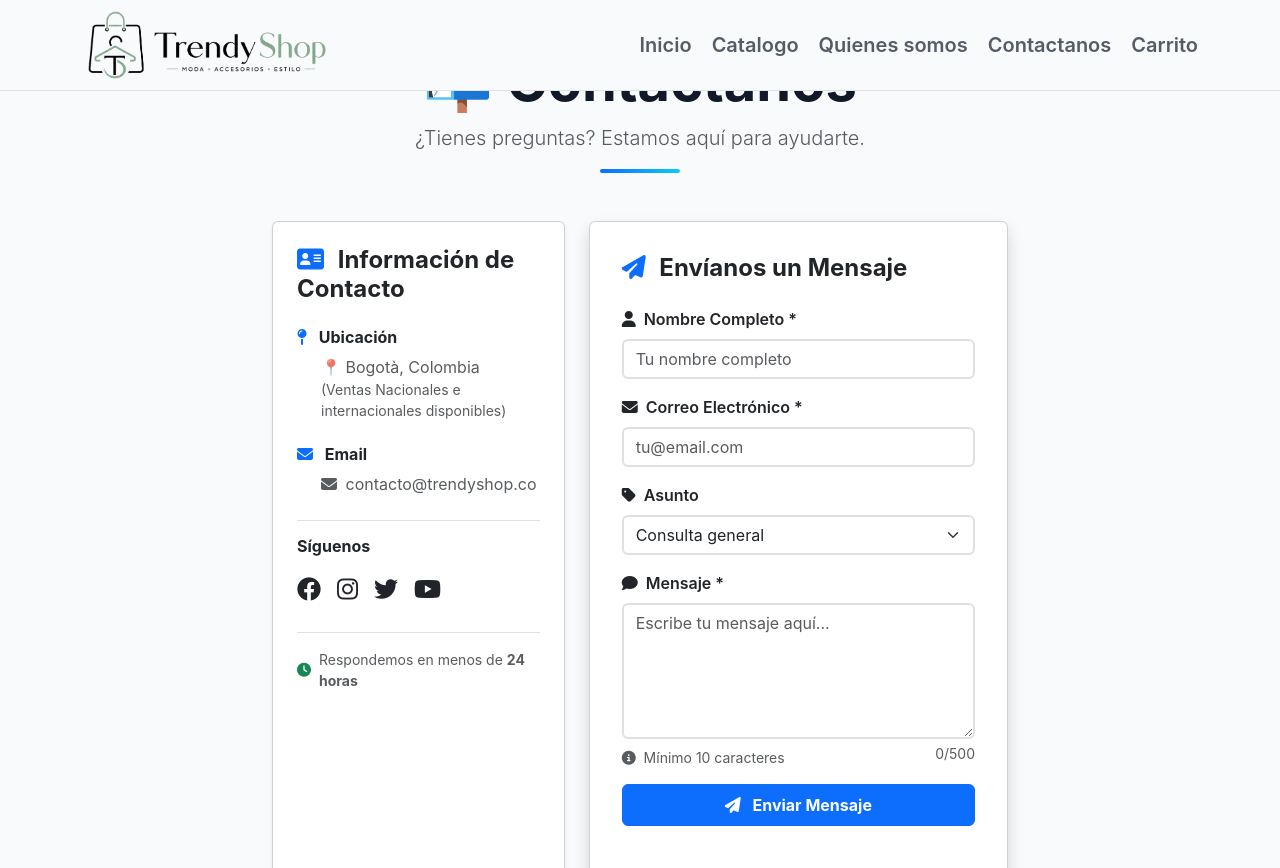
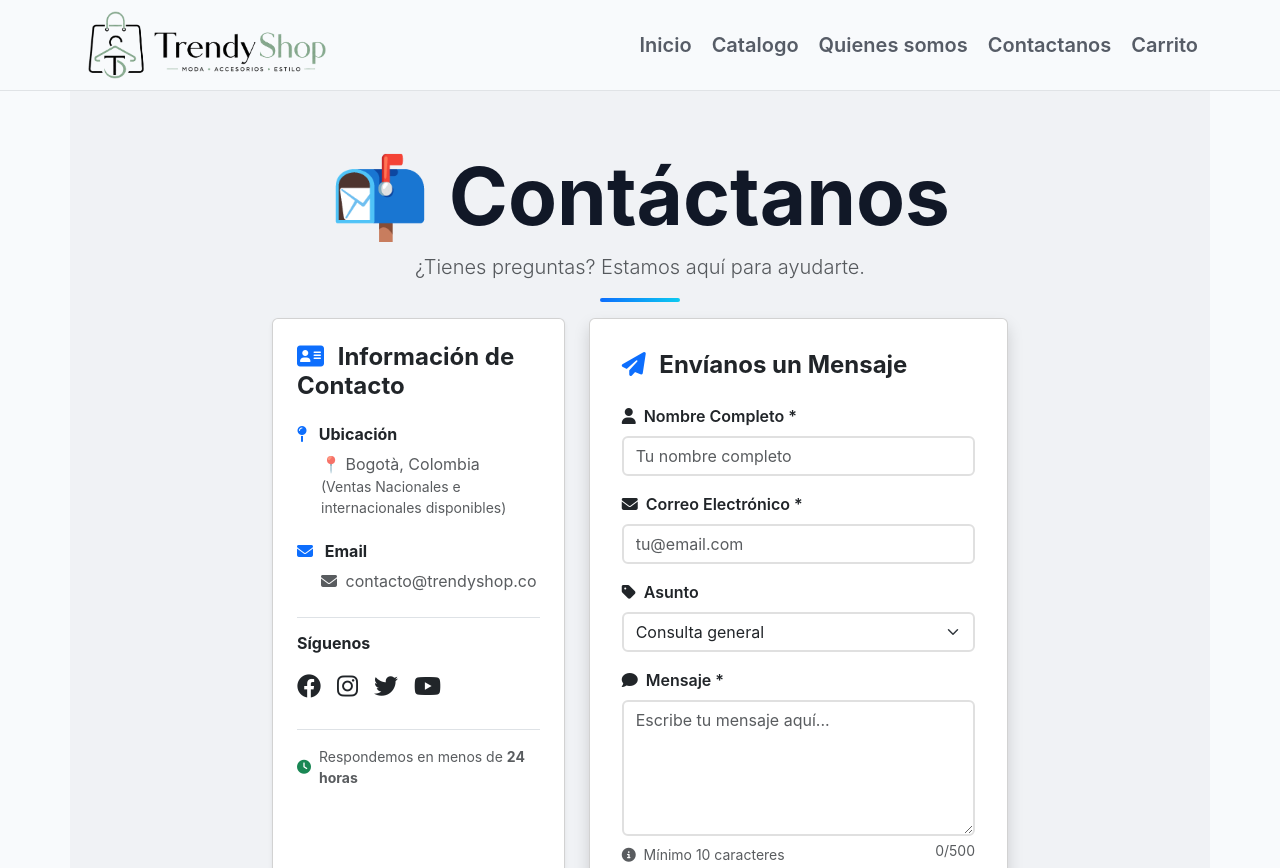
Before and after one commit to joniscode/TrendyShop, a website built with Vite: page contactanos/index.html in a window 1280 px wide. Shown: the top 868 px of the page. Built offline with nearby package versions, Linux system fonts and the light colour scheme; files whose address does not match are found by name.

Commit message:
Ajustes campos formulario validaciones

```diff
--- a/contactanos/index.html
+++ b/contactanos/index.html
@@ -31,8 +31,8 @@
             <div class="col-lg-8 col-md-10">
 
                 <!-- SECTION: HEADER -->
-                <section class="text-center mb-5 animate-on-load" aria-labelledby="contact-header">
-                    <h1 id="contact-header" class="display-4 fw-bold">
+                <section class="text-center  animate-on-load" aria-labelledby="contact-header">
+                    <h1 id="contact-header" class="display-1 fw-bold">
                         <span aria-hidden="true">📬</span> Contáctanos
                     </h1>
                     <p class="lead text-muted">¿Tienes preguntas? Estamos aquí para ayudarte.</p>
@@ -140,10 +140,7 @@
                                                     <i class="fas fa-exclamation-circle me-1"></i>
                                                     Por favor, ingresa tu nombre.
                                                 </div>
-                                                <div class="invalid-feedback" role="alert">
-                                                    <i class="fas fa-exclamation-circle me-1"></i>
-                                                    El nombre solo puede contener letras y espacios.
-                                                </div>
+
                                                 <div class="valid-feedback" role="status">
                                                     <i class="fas fa-check-circle me-1"></i>
                                                     ¡Nombre válido!
--- a/css/style.css
+++ b/css/style.css
@@ -874,6 +874,15 @@ ol {
             }
         }
 
+        main.contactenos{
+
+          padding-top: 100px;
+          padding-bottom: 50px;
+          min-height: 70vh;
+          flex: 1;
+          background-color: #f0f2f5;
+
+        }
         .animate-on-load {
             animation: fadeInUp 0.5s ease forwards;
         }
```
